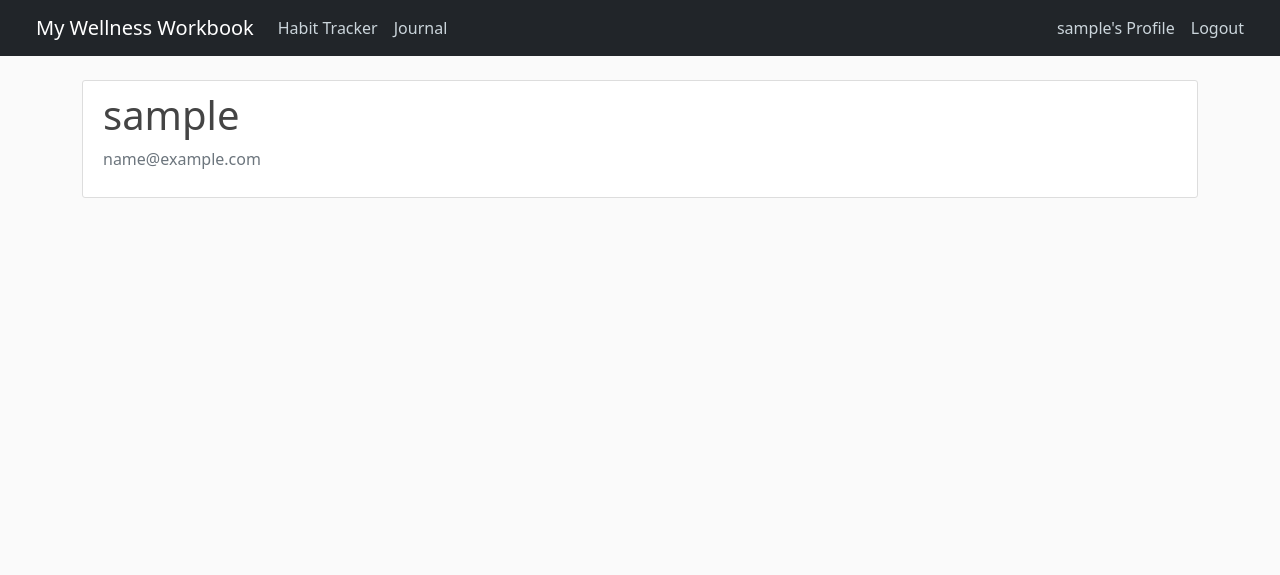
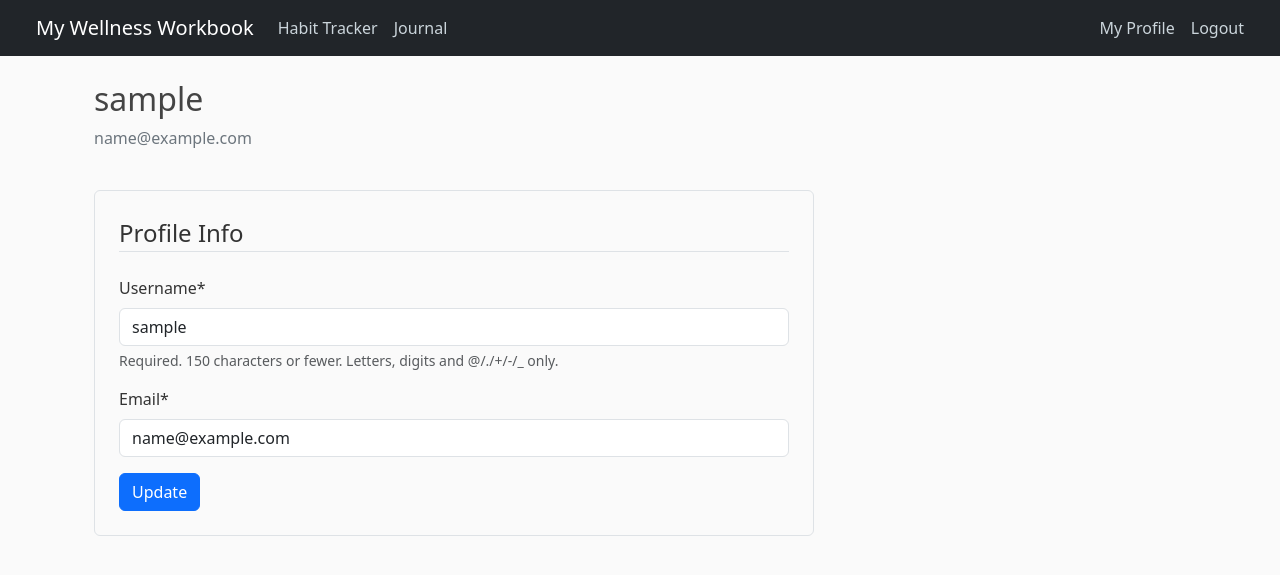
Before and after one commit to ahmetcucar/wellness-workbook, a Django app: page /profile/ in a window 1280 px wide. Shown: the top 575 px of the page. Run offline with Django 5.2, Linux system fonts and the light colour scheme; the visitor is signed in with stand-in values (Sample User, id 1); some libraries are stand-ins or nearby versions.

Commit message:
update user profile

```diff
--- a/mysite/app/templates/app/base.html
+++ b/mysite/app/templates/app/base.html
@@ -40,7 +40,7 @@
                     <ul class="navbar-nav">
                         {% if user.is_authenticated %} <!-- Profile + Logout Button -->
                             <li class="nav-item">
-                                <a class="nav-link" href="{% url 'profile' %}">{{user.username}}'s Profile</a>
+                                <a class="nav-link" href="{% url 'profile' %}">My Profile</a>
                             </li>
                             <form class="d-flex" action="{% url 'logout' %}" method="POST">
                                 {% csrf_token %}
--- a/mysite/mysite/settings.py
+++ b/mysite/mysite/settings.py
@@ -11,6 +11,7 @@ https://docs.djangoproject.com/en/5.0/ref/settings/
 """
 
 from pathlib import Path
+from django.contrib.messages import constants as messages
 
 # Build paths inside the project like this: BASE_DIR / 'subdir'.
 BASE_DIR = Path(__file__).resolve().parent.parent
@@ -132,3 +133,7 @@ CRISPY_ALLOWED_TEMPLATE_PACKS = "bootstrap5"
 LOGIN_REDIRECT_URL = 'app-habits'
 
 LOGIN_URL = 'login'
+
+MESSAGE_TAGS = {
+    messages.ERROR: 'danger',
+}
--- a/mysite/users/forms.py
+++ b/mysite/users/forms.py
@@ -8,3 +8,11 @@ class UserRegisterForm(UserCreationForm):
   class Meta:
     model = User
     fields = ['username', 'email', 'password1', 'password2']
+
+
+class UserUpdateForm(forms.ModelForm):
+  email = forms.EmailField()
+
+  class Meta:
+    model = User
+    fields = ['username', 'email']
--- a/mysite/users/templates/users/profile.html
+++ b/mysite/users/templates/users/profile.html
@@ -1,11 +1,26 @@
 {% extends "app/base.html" %}
 {% load crispy_forms_tags %}
 {% block content %}
-    <div class="content-section">
-        <div class="medi">
-            <div class="media-body">
-                <h2 class="account-heading">{{ user.username }}</h2>
+    <div class="container mt-4">
+        <!-- User Info Section -->
+        <div class="row mb-4">
+            <div class="col-md-8">
+                <h2 class="mb-2">{{ original_username }}</h2>
                 <p class="text-secondary">{{ user.email }}</p>
+            </div>
+        </div>
+
+        <!-- Profile Update Form -->
+        <div class="row">
+            <div class="col-md-8">
+                <form method="POST" enctype="multipart/form-data">
+                    {% csrf_token %}
+                    <fieldset class="border p-4 rounded">
+                        <legend class="border-bottom mb-4">Profile Info</legend>
+                        {{ u_form|crispy }}
+                        <button class="btn btn-primary" type="submit">Update</button>
+                    </fieldset>
+                </form>
             </div>
         </div>
     </div>
--- a/mysite/users/views.py
+++ b/mysite/users/views.py
@@ -1,12 +1,12 @@
 from django.shortcuts import render, redirect
 from django.contrib import messages
-from .forms import UserRegisterForm
+from . import forms
 from django.contrib.auth.decorators import login_required
 
 # Create your views here.
 def register(request):
     if request.method == 'POST':
-        form = UserRegisterForm(request.POST)
+        form = forms.UserRegisterForm(request.POST)
         if form.is_valid():
             form.save()
         username = form.cleaned_data.get('username')
@@ -14,9 +14,25 @@ def register(request):
                          f'Account created for {username}! You can now log in.')
         return redirect('login')
     else:
-        form = UserRegisterForm()
+        form = forms.UserRegisterForm()
     return render(request, 'users/register.html', {'form': form})
 
 @login_required
 def profile(request):
-    return render(request, 'users/profile.html')
+    original_username = request.user.username
+    if request.method == 'POST':
+        u_form = forms.UserUpdateForm(request.POST, instance=request.user)
+        if u_form.is_valid():
+            u_form.save()
+            messages.success(request, f'Account updated for {request.user.username}!')
+            return redirect('profile')
+        else:
+            messages.error(request, f'Error updating account for {request.user.username}!')
+    else:
+        u_form = forms.UserUpdateForm(instance=request.user)
+
+    context = {
+        'u_form': u_form,
+        'original_username': original_username
+    }
+    return render(request, 'users/profile.html', context)
```
